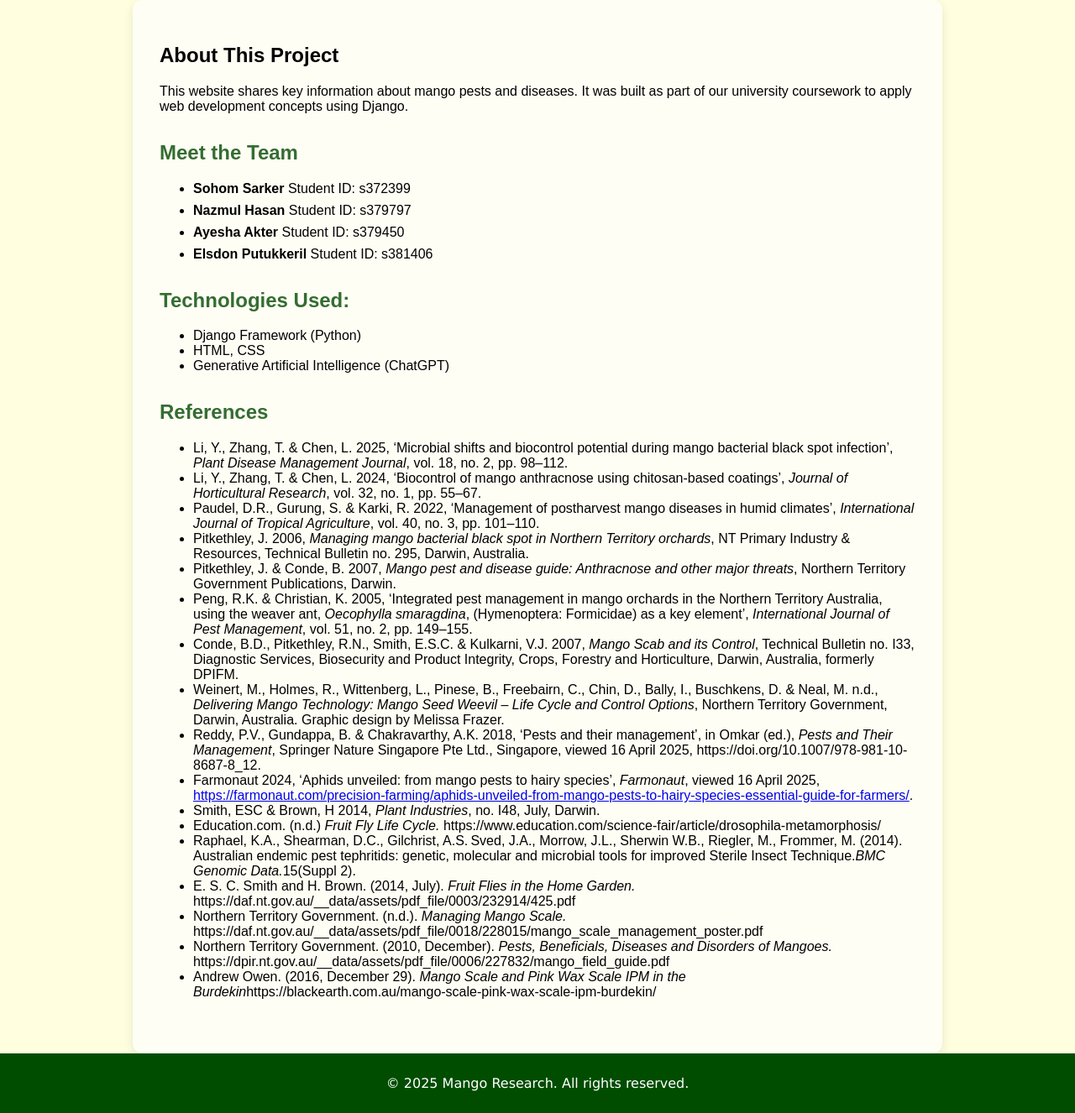
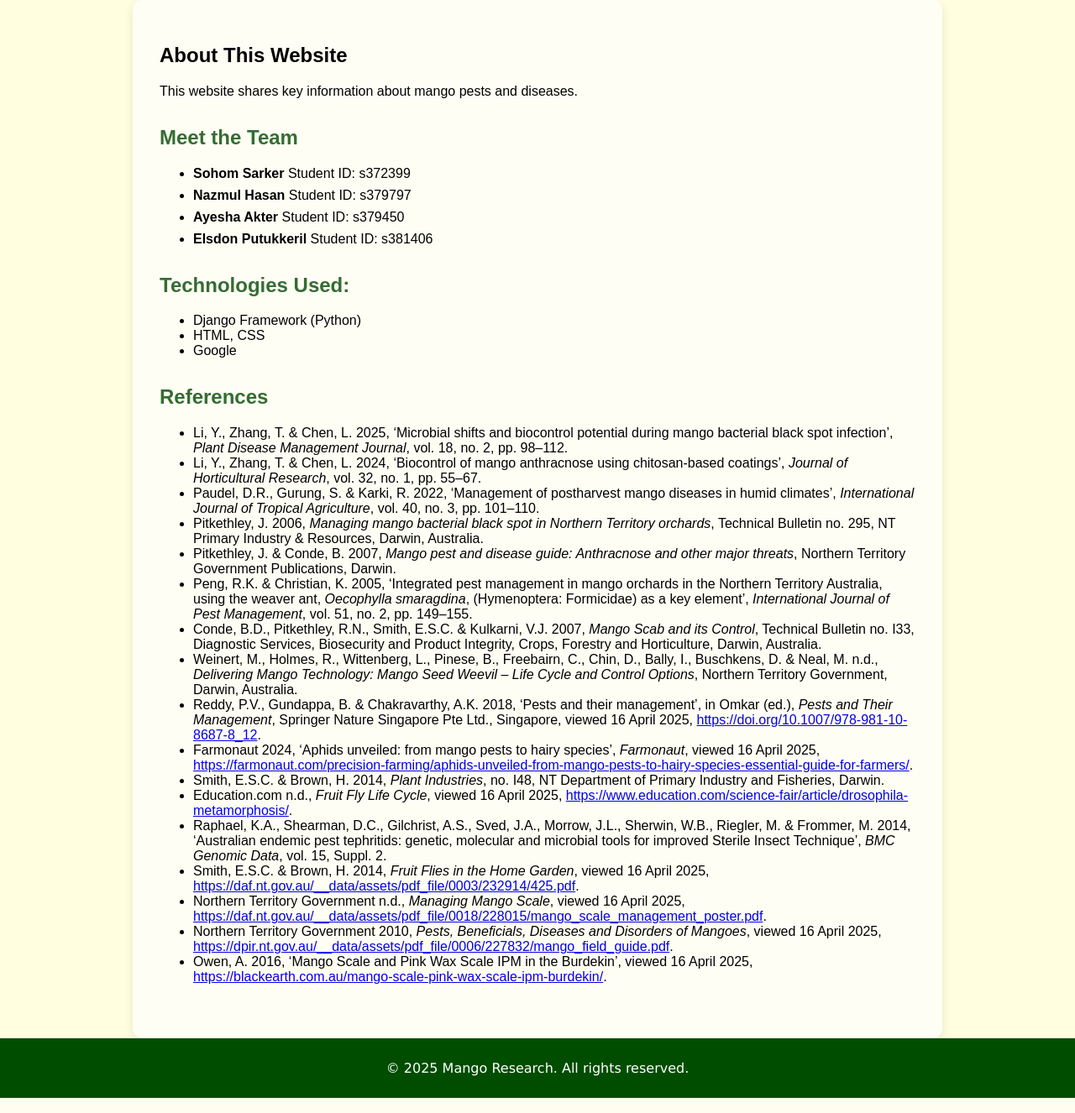
Before and after one commit to nazmulcdu/hit237_building_software, a Django app: page /about/ in a window 1280 px wide. Shown: the part 98-1424 px from the top of the page at 84% size. Run offline with Django 5.2, Linux system fonts and the light colour scheme.

Commit message:
final change

```diff
--- a/hit237_project/mango_proj/mango_pests/templates/mango_pests/about.html
+++ b/hit237_project/mango_proj/mango_pests/templates/mango_pests/about.html
@@ -4,8 +4,8 @@
 {% block content %}
 <div class="about-container">
     <section class="about-section">
-        <h1>About This Project</h1>
-        <p>This website shares key information about mango pests and diseases. It was built as part of our university coursework to apply web development concepts using Django.</p>
+        <h1>About This Website</h1>
+        <p>This website shares key information about mango pests and diseases.</p>
     </section>
 
     <section class="team-section">
@@ -23,7 +23,8 @@
         <ul>
             <li>Django Framework (Python)</li>
             <li>HTML, CSS</li>
-            <li> Generative Artificial Intelligence (ChatGPT)</li>
+            <li> Google</li>
+
         </ul>
     </section>
 
@@ -33,21 +34,20 @@
             <li>Li, Y., Zhang, T. & Chen, L. 2025, ‘Microbial shifts and biocontrol potential during mango bacterial black spot infection’, <i>Plant Disease Management Journal</i>, vol. 18, no. 2, pp. 98–112.</li>
             <li>Li, Y., Zhang, T. & Chen, L. 2024, ‘Biocontrol of mango anthracnose using chitosan-based coatings’, <i>Journal of Horticultural Research</i>, vol. 32, no. 1, pp. 55–67.</li>
             <li>Paudel, D.R., Gurung, S. & Karki, R. 2022, ‘Management of postharvest mango diseases in humid climates’, <i>International Journal of Tropical Agriculture</i>, vol. 40, no. 3, pp. 101–110.</li>
-            <li>Pitkethley, J. 2006, <i>Managing mango bacterial black spot in Northern Territory orchards</i>, NT Primary Industry & Resources, Technical Bulletin no. 295, Darwin, Australia.</li>
+            <li>Pitkethley, J. 2006, <i>Managing mango bacterial black spot in Northern Territory orchards</i>, Technical Bulletin no. 295, NT Primary Industry & Resources, Darwin, Australia.</li>
             <li>Pitkethley, J. & Conde, B. 2007, <i>Mango pest and disease guide: Anthracnose and other major threats</i>, Northern Territory Government Publications, Darwin.</li>
             <li>Peng, R.K. & Christian, K. 2005, ‘Integrated pest management in mango orchards in the Northern Territory Australia, using the weaver ant, <i>Oecophylla smaragdina</i>, (Hymenoptera: Formicidae) as a key element’, <i>International Journal of Pest Management</i>, vol. 51, no. 2, pp. 149–155.</li>
-            <li>Conde, B.D., Pitkethley, R.N., Smith, E.S.C. & Kulkarni, V.J. 2007, <i>Mango Scab and its Control</i>, Technical Bulletin no. I33, Diagnostic Services, Biosecurity and Product Integrity, Crops, Forestry and Horticulture, Darwin, Australia, formerly DPIFM.</li>
-            <li>Weinert, M., Holmes, R., Wittenberg, L., Pinese, B., Freebairn, C., Chin, D., Bally, I., Buschkens, D. & Neal, M. n.d., <i>Delivering Mango Technology: Mango Seed Weevil – Life Cycle and Control Options</i>, Northern Territory Government, Darwin, Australia. Graphic design by Melissa Frazer.</li>
-            <li>Reddy, P.V., Gundappa, B. & Chakravarthy, A.K. 2018, ‘Pests and their management’, in Omkar (ed.), <i>Pests and Their Management</i>, Springer Nature Singapore Pte Ltd., Singapore, viewed 16 April 2025, https://doi.org/10.1007/978-981-10-8687-8_12.</li>
+            <li>Conde, B.D., Pitkethley, R.N., Smith, E.S.C. & Kulkarni, V.J. 2007, <i>Mango Scab and its Control</i>, Technical Bulletin no. I33, Diagnostic Services, Biosecurity and Product Integrity, Crops, Forestry and Horticulture, Darwin, Australia.</li>
+            <li>Weinert, M., Holmes, R., Wittenberg, L., Pinese, B., Freebairn, C., Chin, D., Bally, I., Buschkens, D. & Neal, M. n.d., <i>Delivering Mango Technology: Mango Seed Weevil – Life Cycle and Control Options</i>, Northern Territory Government, Darwin, Australia.</li>
+            <li>Reddy, P.V., Gundappa, B. & Chakravarthy, A.K. 2018, ‘Pests and their management’, in Omkar (ed.), <i>Pests and Their Management</i>, Springer Nature Singapore Pte Ltd., Singapore, viewed 16 April 2025, <a href="https://doi.org/10.1007/978-981-10-8687-8_12" target="_blank">https://doi.org/10.1007/978-981-10-8687-8_12</a>.</li>
             <li>Farmonaut 2024, ‘Aphids unveiled: from mango pests to hairy species’, <i>Farmonaut</i>, viewed 16 April 2025, <a href="https://farmonaut.com/precision-farming/aphids-unveiled-from-mango-pests-to-hairy-species-essential-guide-for-farmers/" target="_blank">https://farmonaut.com/precision-farming/aphids-unveiled-from-mango-pests-to-hairy-species-essential-guide-for-farmers/</a>.</li>
-            <li>Smith, ESC & Brown, H 2014, <i>Plant Industries</i>, no. I48, July, Darwin.</li>
-            <li>Education.com. (n.d.) <i>Fruit Fly Life Cycle.</i> https://www.education.com/science-fair/article/drosophila-metamorphosis/ </li>
-            <li>Raphael, K.A., Shearman, D.C., Gilchrist, A.S. Sved, J.A., Morrow, J.L., Sherwin W.B., Riegler, M., Frommer, M. (2014). Australian endemic pest tephritids: genetic, molecular and microbial tools for improved Sterile Insect Technique.<i>BMC Genomic Data.</i>15(Suppl 2).</li>
-            <li>E. S. C. Smith and H. Brown. (2014, July). <i>Fruit Flies in the Home Garden.</i> https://daf.nt.gov.au/__data/assets/pdf_file/0003/232914/425.pdf </li>
-            <li>Northern Territory Government. (n.d.). <i>Managing Mango Scale.</i> https://daf.nt.gov.au/__data/assets/pdf_file/0018/228015/mango_scale_management_poster.pdf </li>
-            <li>Northern Territory Government. (2010, December). <i>Pests, Beneficials, Diseases and Disorders of Mangoes.</i> https://dpir.nt.gov.au/__data/assets/pdf_file/0006/227832/mango_field_guide.pdf </li>
-            <li>Andrew Owen. (2016, December 29). <i>Mango Scale and Pink Wax Scale IPM in the Burdekin</i>https://blackearth.com.au/mango-scale-pink-wax-scale-ipm-burdekin/</li>
-
+            <li>Smith, E.S.C. & Brown, H. 2014, <i>Plant Industries</i>, no. I48, NT Department of Primary Industry and Fisheries, Darwin.</li>
+            <li>Education.com n.d., <i>Fruit Fly Life Cycle</i>, viewed 16 April 2025, <a href="https://www.education.com/science-fair/article/drosophila-metamorphosis/" target="_blank">https://www.education.com/science-fair/article/drosophila-metamorphosis/</a>.</li>
+            <li>Raphael, K.A., Shearman, D.C., Gilchrist, A.S., Sved, J.A., Morrow, J.L., Sherwin, W.B., Riegler, M. & Frommer, M. 2014, ‘Australian endemic pest tephritids: genetic, molecular and microbial tools for improved Sterile Insect Technique’, <i>BMC Genomic Data</i>, vol. 15, Suppl. 2.</li>
+            <li>Smith, E.S.C. & Brown, H. 2014, <i>Fruit Flies in the Home Garden</i>, viewed 16 April 2025, <a href="https://daf.nt.gov.au/__data/assets/pdf_file/0003/232914/425.pdf" target="_blank">https://daf.nt.gov.au/__data/assets/pdf_file/0003/232914/425.pdf</a>.</li>
+            <li>Northern Territory Government n.d., <i>Managing Mango Scale</i>, viewed 16 April 2025, <a href="https://daf.nt.gov.au/__data/assets/pdf_file/0018/228015/mango_scale_management_poster.pdf" target="_blank">https://daf.nt.gov.au/__data/assets/pdf_file/0018/228015/mango_scale_management_poster.pdf</a>.</li>
+            <li>Northern Territory Government 2010, <i>Pests, Beneficials, Diseases and Disorders of Mangoes</i>, viewed 16 April 2025, <a href="https://dpir.nt.gov.au/__data/assets/pdf_file/0006/227832/mango_field_guide.pdf" target="_blank">https://dpir.nt.gov.au/__data/assets/pdf_file/0006/227832/mango_field_guide.pdf</a>.</li>
+            <li>Owen, A. 2016, ‘Mango Scale and Pink Wax Scale IPM in the Burdekin’, viewed 16 April 2025, <a href="https://blackearth.com.au/mango-scale-pink-wax-scale-ipm-burdekin/" target="_blank">https://blackearth.com.au/mango-scale-pink-wax-scale-ipm-burdekin/</a>.</li>
         </ul>
 
     </section>
```
Also changed, not shown: hit237_project/mango_proj/mango_pests/pest_data.py (+14 -14 lines), hit237_project/mango_proj/mango_pests/static/images/mango anthracnoce spot2.jpg (deleted), hit237_project/mango_proj/mango_pests/static/images/mango bactarial black spot leaf.jpg (deleted).
